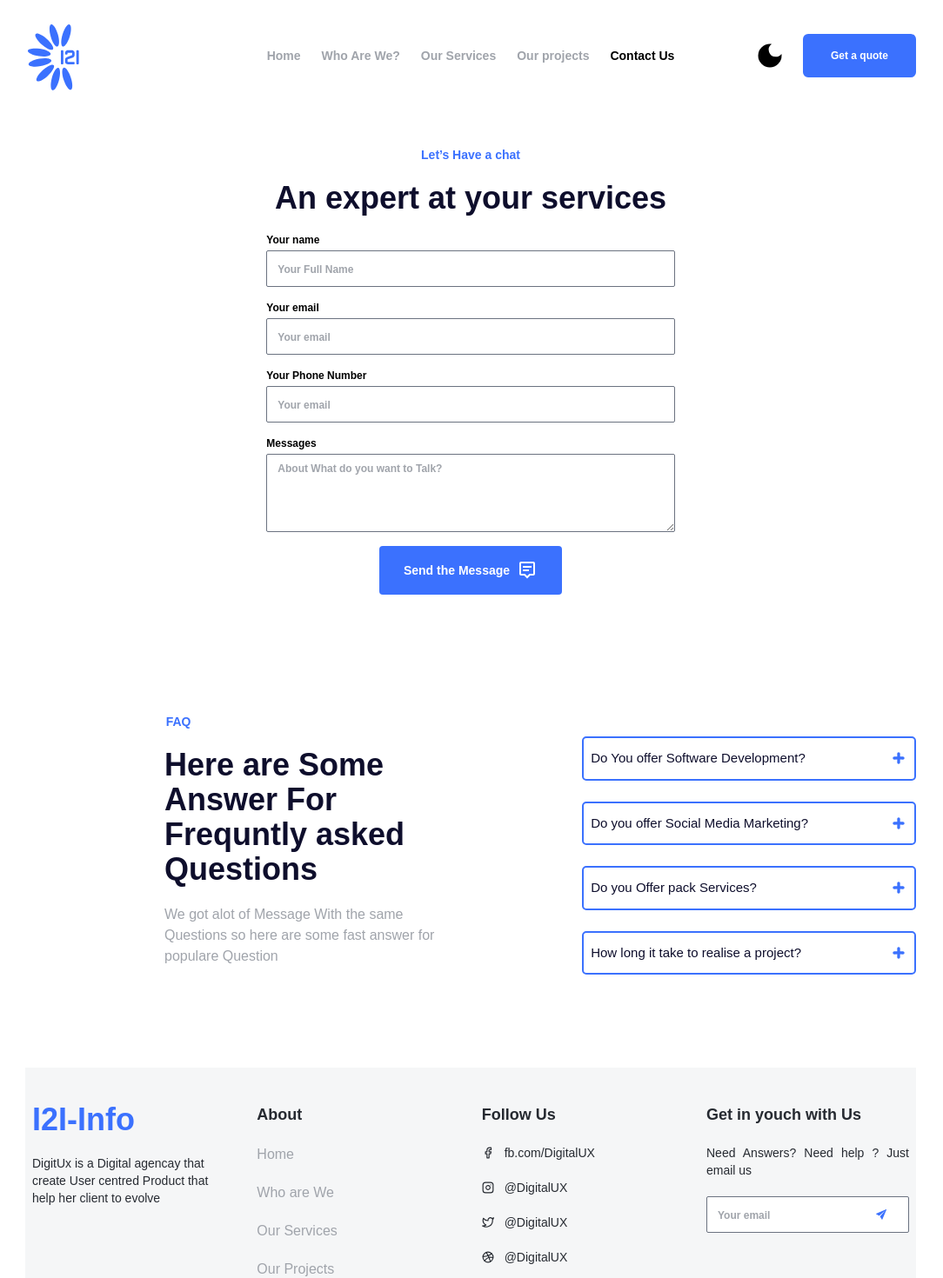
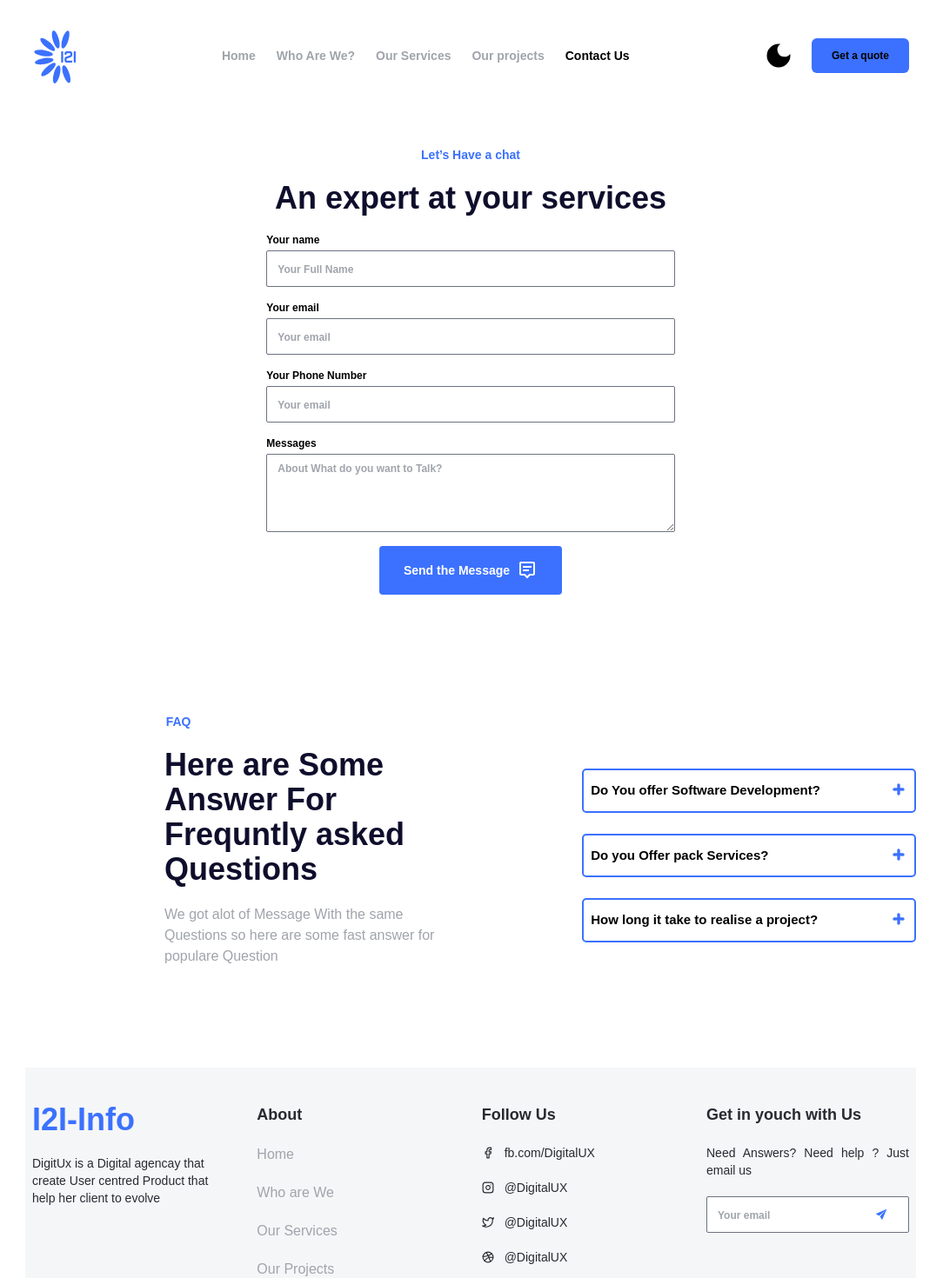
Before and after one commit to youssra-ghninou/i2i-infogerance, a React (Vite) app: page /contactus in a window 1280 px wide. Shown: the top 1470 px of the page at 87% size, without its empty margins (99-1183 px from the left). Built offline with nearby package versions, Linux system fonts and the light colour scheme.

Commit message:
added Disclosure section and fixed animations

```diff
--- a/package.json
+++ b/package.json
@@ -10,6 +10,8 @@
     "preview": "vite preview"
   },
   "dependencies": {
+    "@headlessui/react": "^1.6.6",
+    "@heroicons/react": "^1.0.6",
     "framer-motion": "^6.5.1",
     "react": "^18.2.0",
     "react-dom": "^18.2.0",
@@ -23,6 +25,8 @@
     "@vitejs/plugin-react": "^2.0.0",
     "autoprefixer": "^10.4.7",
     "postcss": "^8.4.14",
+    "prettier": "^2.7.1",
+    "prettier-plugin-tailwindcss": "^0.1.13",
     "tailwindcss": "^3.1.6",
     "vite": "^3.0.0"
   }
--- a/src/App.jsx
+++ b/src/App.jsx
@@ -13,7 +13,7 @@ function App() {
   const variants = {
     hidden: { opacity: 0, x: -200, y: 0 },
     enter: { opacity: 1, x: 0, y: 0 },
-    exit: { opacity: 0, x: 0, y: -100 },
+    exit: { opacity: 0, x: 0, y: -200 },
   }
   return (
     <div
--- a/src/components/Home/Navbar.jsx
+++ b/src/components/Home/Navbar.jsx
@@ -1,73 +1,137 @@
-import Logo from '/images/logo.svg'
-import { AiOutlineClose, AiOutlineContacts, AiOutlineHome, AiOutlineMenuFold, AiOutlineTeam } from 'react-icons/ai';
-import { MdOutlineCleaningServices } from 'react-icons/md';
+import Logo from "/images/logo.svg";
+import {
+    AiOutlineClose,
+    AiOutlineContacts,
+    AiOutlineHome,
+    AiOutlineMenuFold,
+    AiOutlineTeam,
+} from "react-icons/ai";
+import { MdOutlineCleaningServices } from "react-icons/md";
 import { IconContext } from "react-icons";
-import { useState } from 'react';
-import DarkModeToggle from '../buttons/DarkModeToggle';
+import { useState } from "react";
+import DarkModeToggle from "../buttons/DarkModeToggle";
 import { NavLink } from "react-router-dom";
 
-
 const Navbar = (props) => {
-    const [showNav,setShowNav] = useState(false)
+    const [showNav, setShowNav] = useState(false);
 
     return (
-        <nav className="flex dark:bg-dark transition duration-500 lg:mb-0 lg:py-0 dark:text-white sticky z-50 top-0 h-14 items-center bg-white lg:bg-white/80 justify-between lg:items-center lg:h-32 lg:dark:bg-dark/80 lg:transition lg:duration-500">
+        <nav className="sticky top-0 z-50 flex h-14 items-center justify-between bg-white px-2 transition duration-500 dark:bg-dark dark:text-white lg:h-32 lg:items-center lg:bg-white lg:transition lg:duration-500 lg:dark:bg-dark">
             <div className="w-1/12">
-            <NavLink to="/"><img src={Logo} alt="logo" className='w-auto h-auto'/></NavLink>
+                <NavLink to="/">
+                    <img
+                        src={Logo}
+                        alt="logo"
+                        className="h-auto w-auto md:w-1/2 lg:w-auto"
+                    />
+                </NavLink>
             </div>
-            <div className={(showNav ? "left-0 z-10" : "-left-full transition-left lg:left-0 lg:top-0 lg:-z-10 ") + "  fixed flex flex-col items-center gap-8 text-xl justify-center  top-0 left-0 bg-white lg:bg-white/80  lg:dark:bg-dark/80 text-dark  dark:text-white dark:bg-dark h-screen w-10/12 duration-500 lg:w-full lg:flex-row lg:items-center lg:gap-6 lg:text-sm lg:justify-cente lg:bg-white lg:text-dark  lg:dark:text-white lg:dark:bg-dark lg:text-[16px] lg:font-semibold lg:transition lg:duration-500 lg:h-32"}>
-                <div className="flex items-center gap-3 w-40 lg:gap-0 lg:w-fit">
-                    <IconContext.Provider value={{className: "lg:hidden" }}>
+            <div
+                className={
+                    (showNav
+                        ? "left-0 z-10"
+                        : "-left-full transition-left lg:left-0 lg:top-0 lg:-z-10 ") +
+                    "  lg:justify-cente fixed top-0 left-0 flex h-screen w-10/12  flex-col items-center justify-center gap-8  bg-white text-xl  text-dark duration-500 dark:bg-dark dark:text-white lg:h-32 lg:w-full lg:flex-row lg:items-center lg:gap-6 lg:bg-white lg:bg-white lg:text-sm lg:text-[16px] lg:sticky lg:font-semibold lg:text-dark lg:transition lg:duration-500 lg:dark:bg-dark lg:dark:text-white"
+                }
+            >
+                <div className="flex w-40 items-center gap-3 lg:w-fit lg:gap-0">
+                    <IconContext.Provider value={{ className: "lg:hidden" }}>
                         <AiOutlineHome />
                     </IconContext.Provider>
-                    <NavLink className={(navData) => (navData.isActive ? 'text-black dark:text-white transition duration-500' : 'text-gray')} to="/">Home</NavLink>{" "}
+                    <NavLink
+                        className={(navData) =>
+                            navData.isActive
+                                ? "text-black transition duration-500 dark:text-white"
+                                : "text-gray"
+                        }
+                        to="/"
+                    >
+                        Home
+                    </NavLink>{" "}
                 </div>
-                <div className="flex items-center gap-3 w-40 lg:gap-0 lg:w-fit">
-                    <IconContext.Provider value={{className: "lg:hidden" }}>
+                <div className="flex w-40 items-center gap-3 lg:w-fit lg:gap-0">
+                    <IconContext.Provider value={{ className: "lg:hidden" }}>
                         <AiOutlineTeam />
                     </IconContext.Provider>
-                    <NavLink className={(navData) => (navData.isActive ? 'text-black dark:text-white transition duration-500' : 'text-gray')} to="/whoarewe">Who Are We?</NavLink>
+                    <NavLink
+                        className={(navData) =>
+                            navData.isActive
+                                ? "text-black transition duration-500 dark:text-white"
+                                : "text-gray"
+                        }
+                        to="/whoarewe"
+                    >
+                        Who Are We?
+                    </NavLink>
                 </div>
-                <div className="flex items-center gap-3 w-40 lg:gap-0 lg:w-fit">
-                    <IconContext.Provider value={{className: "lg:hidden" }}>
+                <div className="flex w-40 items-center gap-3 lg:w-fit lg:gap-0">
+                    <IconContext.Provider value={{ className: "lg:hidden" }}>
                         <MdOutlineCleaningServices />
                     </IconContext.Provider>
-                    <NavLink className={(navData) => (navData.isActive ? 'text-black dark:text-white transition duration-500' : 'text-gray')} to="/ourservices">Our Services</NavLink>
+                    <NavLink
+                        className={(navData) =>
+                            navData.isActive
+                                ? "text-black transition duration-500 dark:text-white"
+                                : "text-gray"
+                        }
+                        to="/ourservices"
+                    >
+                        Our Services
+                    </NavLink>
                 </div>
-                <div className="flex items-center gap-3 w-40 lg:gap-0 lg:w-fit">
-                    <IconContext.Provider value={{className: "lg:hidden" }}>
+                <div className="flex w-40 items-center gap-3 lg:w-fit lg:gap-0">
+                    <IconContext.Provider value={{ className: "lg:hidden" }}>
                         <MdOutlineCleaningServices />
                     </IconContext.Provider>
-                    <NavLink className={(navData) => (navData.isActive ? 'text-black dark:text-white transition duration-500' : 'text-gray')} to="/ourprojects">Our projects</NavLink>
+                    <NavLink
+                        className={(navData) =>
+                            navData.isActive
+                                ? "text-black transition duration-500 dark:text-white"
+                                : "text-gray"
+                        }
+                        to="/ourprojects"
+                    >
+                        Our projects
+                    </NavLink>
                 </div>
-                <div className="flex items-center gap-3 w-40 lg:gap-0 lg:w-fit">
-                    <IconContext.Provider value={{className: "lg:hidden" }}>
+                <div className="flex w-40 items-center gap-3 lg:w-fit lg:gap-0">
+                    <IconContext.Provider value={{ className: "lg:hidden" }}>
                         <AiOutlineContacts />
                     </IconContext.Provider>
-                    <NavLink className={(navData) => (navData.isActive ? 'text-black dark:text-white transition duration-500' : 'text-gray')} to="/contactus">Contact Us</NavLink>
+                    <NavLink
+                        className={(navData) =>
+                            navData.isActive
+                                ? "text-black transition duration-500 dark:text-white"
+                                : "text-gray"
+                        }
+                        to="/contactus"
+                    >
+                        Contact Us
+                    </NavLink>
                 </div>
                 <div className="lg:hidden">
                     <DarkModeToggle />
                 </div>
             </div>
-            <div className="lg:flex gap-5 hidden">
-                    <DarkModeToggle />
-                    <button className='lg:flex lg:bg-primary lg:py-4 lg:px-8 lg:text-white lg:rounded-md lg:font-semibold text-[12px]'>
-                        Get a quote
-                    </button>
+            <div className="z-50 hidden gap-5 lg:flex">
+                <DarkModeToggle />
+                <button className="py-3 font-bold text-xs w-[7rem] rounded-md bg-primary">
+                    Get a quote
+                </button>
             </div>
             <button className="lg:hidden">
-            {showNav ? (<IconContext.Provider value={{className: "text-2xl" }}>
-                 <AiOutlineClose onClick={() => setShowNav(!showNav)} />
-            </IconContext.Provider>) :
-            (<IconContext.Provider value={{className: "text-2xl" }}>
-                 <AiOutlineMenuFold
-                    onClick={() => setShowNav(!showNav)} />
-            </IconContext.Provider>)
-            }
+                {showNav ? (
+                    <IconContext.Provider value={{ className: "text-2xl" }}>
+                        <AiOutlineClose onClick={() => setShowNav(!showNav)} />
+                    </IconContext.Provider>
+                ) : (
+                    <IconContext.Provider value={{ className: "text-2xl" }}>
+                        <AiOutlineMenuFold onClick={() => setShowNav(!showNav)} />
+                    </IconContext.Provider>
+                )}
             </button>
         </nav>
     );
-}
+};
 
 export default Navbar;
--- /dev/null
+++ b/src/contactus/Disclosure.jsx
@@ -0,0 +1,41 @@
+import { Disclosure, Transition  } from '@headlessui/react'
+import { ChevronUpIcon } from '@heroicons/react/solid'
+import { TiPlus } from 'react-icons/ti';
+
+
+const DisclosureInfos = (props) => {
+    return (
+    <div className="">
+            <div className="flex rounded-[5px] border-primary dark:border-white border-2 border-solid px-2 py-3">
+                <Disclosure>
+                  {({ open }) => (
+                    <div className='flex flex-col justify-between w-full gap-2'>
+                        <Disclosure.Button className="flex justify-between w-full ">
+                            <div className="text-[15px] text-black font-bold dark:text-white transition duration-500">{props.title}</div>
+                                <TiPlus
+                                className={`${
+                                    open ? 'rotate-180' : ''
+                                } text-primary text-xl dark:text-white transition duration-500`}
+                                />
+                        </Disclosure.Button>
+                    <Transition
+                        enter="transition duration-500 ease-out"
+                        enterFrom="transform scale-95 opacity-0"
+                        enterTo="transform scale-100 opacity-100"
+                        leave="transition duration-500 ease-out"
+                        leaveFrom="transform scale-100 opacity-100"
+                        leaveTo="transform scale-95 opacity-0"
+                        >
+                      <Disclosure.Panel className="transition duration-500 rounded-[5px] font-normal text-[15px] text-text dark:text-gray">
+                        {props.content}
+                      </Disclosure.Panel>
+                    </Transition>
+                    </div>
+                  )}
+                </Disclosure>
+            </div>
+    </div>
+    );
+}
+
+export default DisclosureInfos;
--- a/src/routes/contactus.jsx
+++ b/src/routes/contactus.jsx
@@ -4,6 +4,7 @@ import { motion } from "framer-motion"
 import ContactForm from "../contactus/ContactForm";
 import Faq from "../contactus/Faq";
 import PopularQuestsButton from "../components/buttons/PopularQuestsButton";
+import DisclosureInfos from "../contactus/Disclosure";
 
 
 
@@ -29,11 +30,10 @@ const ContactUs = () => {
               <ContactForm/>
               <div className=" lg:flex lg:flex-row lg:items-center">
                 <Faq />
-                <div className="lg:w-[750px] flex flex-col gap-6 py-10 lg:py-0">
-                  <PopularQuestsButton text="Do You offer Software Development?" />
-                  <PopularQuestsButton text="Do you offer Social Media Marketing?" />
-                  <PopularQuestsButton text="Do you Offer pack Services?" />
-                  <PopularQuestsButton text="How long it take to realise a project?" />
+                <div className="lg:w-[750px] flex flex-col gap-6">
+                  <DisclosureInfos title="Do You offer Software Development?" content="Yes,we do offer Social Media marketing , we offer fb ads instgram ads ,google campagine , tiktok promotion ,and other social media plateforme "/>
+                  <DisclosureInfos title="Do you Offer pack Services?" content="Yes,we do offer Social Media marketing , we offer fb ads instgram ads ,google campagine , tiktok promotion ,and other social media plateforme "/>
+                  <DisclosureInfos title="How long it take to realise a project?" content="Yes,we do offer Social Media marketing , we offer fb ads instgram ads ,google campagine , tiktok promotion ,and other social media plateforme "/>
                 </div>
               </div>
             </motion.div>
--- a/src/routes/ourservices.jsx
+++ b/src/routes/ourservices.jsx
@@ -7,7 +7,6 @@ import OurProcess from "../ourservices/Ourprocess";
 import { motion } from "framer-motion"
 import TalkButton from "../components/buttons/TalkButton";
 import CheckProjectButton from "../components/buttons/CheckProjectButton";
-import { Link } from "react-router-dom";
 
 
 const OurServices = () => {
@@ -30,7 +29,7 @@ const OurServices = () => {
             className="p-5 lg:p-0 flex flex-col gap-5 bg-white dark:bg-dark transition duration-500">
                 <CommonHeader title="Our Services" bigtitle="Services We Offer" content="With  Our Awesome team we offres a variaty of services from UI/UX design to Video Productions,Our Goal is to help you on your Road to Create your product"/>
                 <div className="flex flex-col gap-5 md:flex-row justify-center">
-                  <Link to='/contactus'><TalkButton text="Lets talk" className='w-[100%]' /></Link>
+                  <TalkButton text="Lets talk" className='w-[100%]' />
                   <CheckProjectButton text="Check our Projects" />
               </div>
                 <OurProcess />
```
Also changed, not shown: src/components/AnimatedRoutes.jsx (+7 -7 lines), src/components/navitems/NavIttem.jsx (deleted, +0 -11 lines), 1 other file (tests, documents, lock files or other folders). Lines whose indentation alone changed are shown as unchanged.
